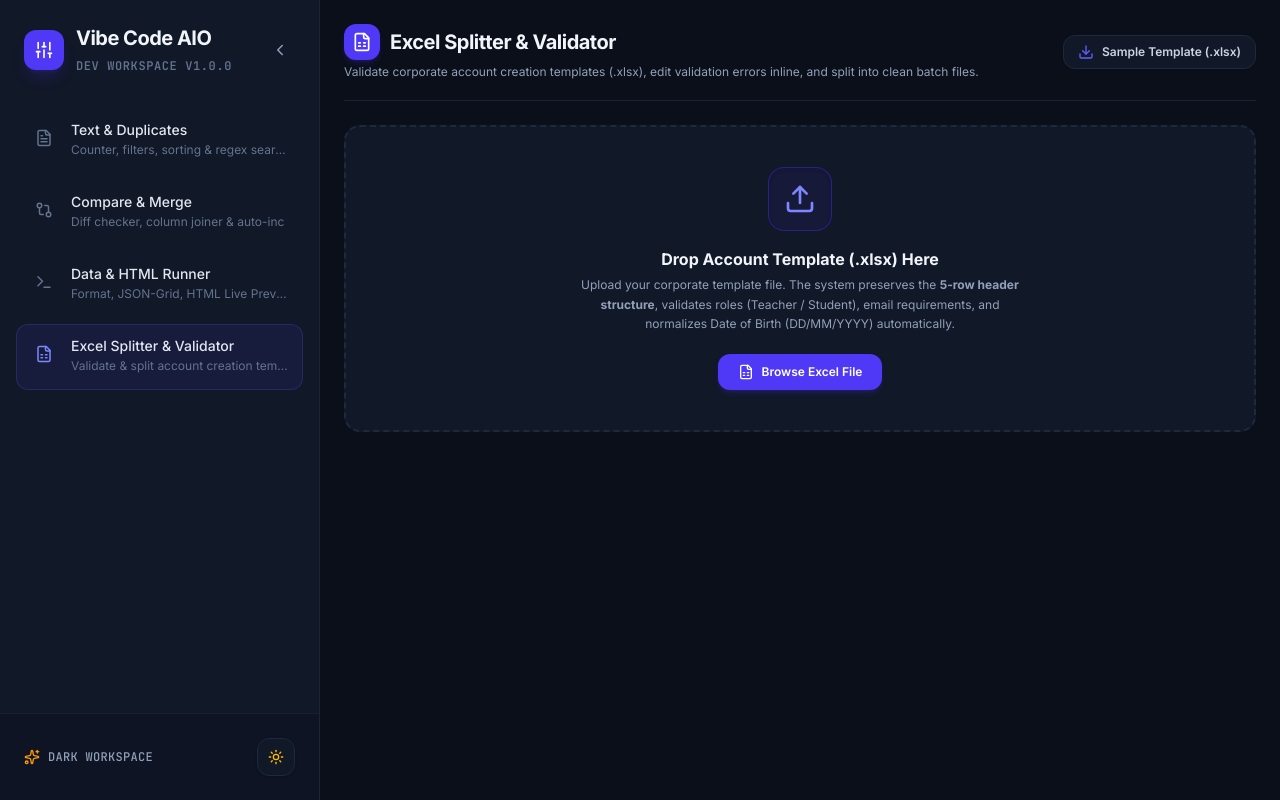
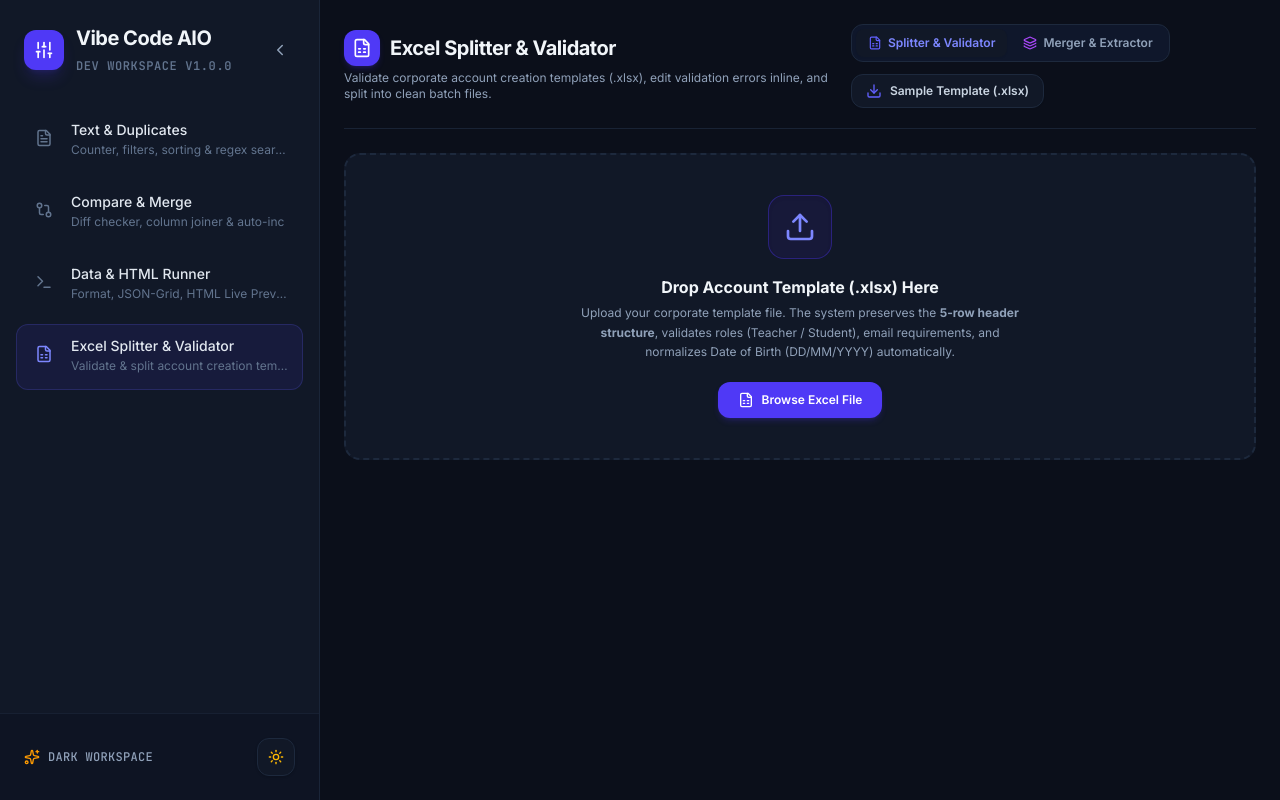
Before and after one commit to hungnm-1225/AIO-Tool, a React (Vite) app: page /#case-converter in a window 1280 px wide. Both pictures are taken after a click on the button 159 px from the left and 357 px from the top of the page. Built offline with nearby package versions, Linux system fonts and the light colour scheme.

Commit message:
Add onSwitchModule prop to ExcelSplitterValidator

```diff
--- a/src/components/ExcelSplitterValidator.tsx
+++ b/src/components/ExcelSplitterValidator.tsx
@@ -1,7 +1,7 @@
 import React, { useState, useMemo, useCallback } from "react";
 import * as XLSX from "xlsx";
 import JSZip from "jszip";
-import { ExcelSplitterState } from "../types";
+import { ExcelSplitterState, ActiveModule } from "../types";
 import {
   FileSpreadsheet,
   Upload,
@@ -21,7 +21,8 @@ import {
   X,
   Check,
   Archive,
-  RotateCcw
+  RotateCcw,
+  Layers
 } from "lucide-react";
 import { toast } from "react-toastify";
 
@@ -56,6 +57,7 @@ interface ColumnIndexes {
 interface ExcelSplitterValidatorProps {
   state?: ExcelSplitterState;
   onChange?: (newState: Partial<ExcelSplitterState>) => void;
+  onSwitchModule?: (mod: ActiveModule) => void;
 }
 
 const DEFAULT_HEADERS_AOA = [
@@ -174,7 +176,8 @@ export function parseAndNormalizeDOB(rawDob: string): {
 
 export default function ExcelSplitterValidator({
   state,
-  onChange
+  onChange,
+  onSwitchModule
 }: ExcelSplitterValidatorProps) {
   // Config state
   const maxRecordsPerFile = state?.maxRecordsPerFile ?? 50;
@@ -788,7 +791,25 @@ export default function ExcelSplitterValidator({
           </p>
         </div>
 
-        <div className="flex items-center gap-3">
+        <div className="flex flex-wrap items-center gap-3">
+          {onSwitchModule && (
+            <div className="flex items-center gap-1 p-1 bg-slate-200/80 dark:bg-slate-900 rounded-xl border border-slate-300 dark:border-slate-800">
+              <button
+                className="px-3 py-1.5 rounded-lg text-xs font-semibold bg-white dark:bg-[#111827] text-indigo-600 dark:text-indigo-400 shadow-xs flex items-center gap-1.5 cursor-default"
+              >
+                <FileSpreadsheet className="h-3.5 w-3.5 text-indigo-500" />
+                <span>Splitter & Validator</span>
+              </button>
+              <button
+                onClick={() => onSwitchModule(ActiveModule.EXCEL_MERGER)}
+                className="px-3 py-1.5 rounded-lg text-xs font-semibold text-slate-600 dark:text-slate-400 hover:text-slate-900 dark:hover:text-slate-200 transition-all cursor-pointer flex items-center gap-1.5"
+              >
+                <Layers className="h-3.5 w-3.5 text-purple-500" />
+                <span>Merger & Extractor</span>
+              </button>
+            </div>
+          )}
+
           <button
             onClick={handleDownloadSampleTemplate}
             className="px-3.5 py-2 rounded-xl border border-slate-200 dark:border-slate-800 bg-white dark:bg-[#111827] hover:bg-slate-50 dark:hover:bg-slate-800 text-slate-700 dark:text-slate-300 text-xs font-semibold flex items-center gap-2 shadow-xs cursor-pointer transition-all"
```
